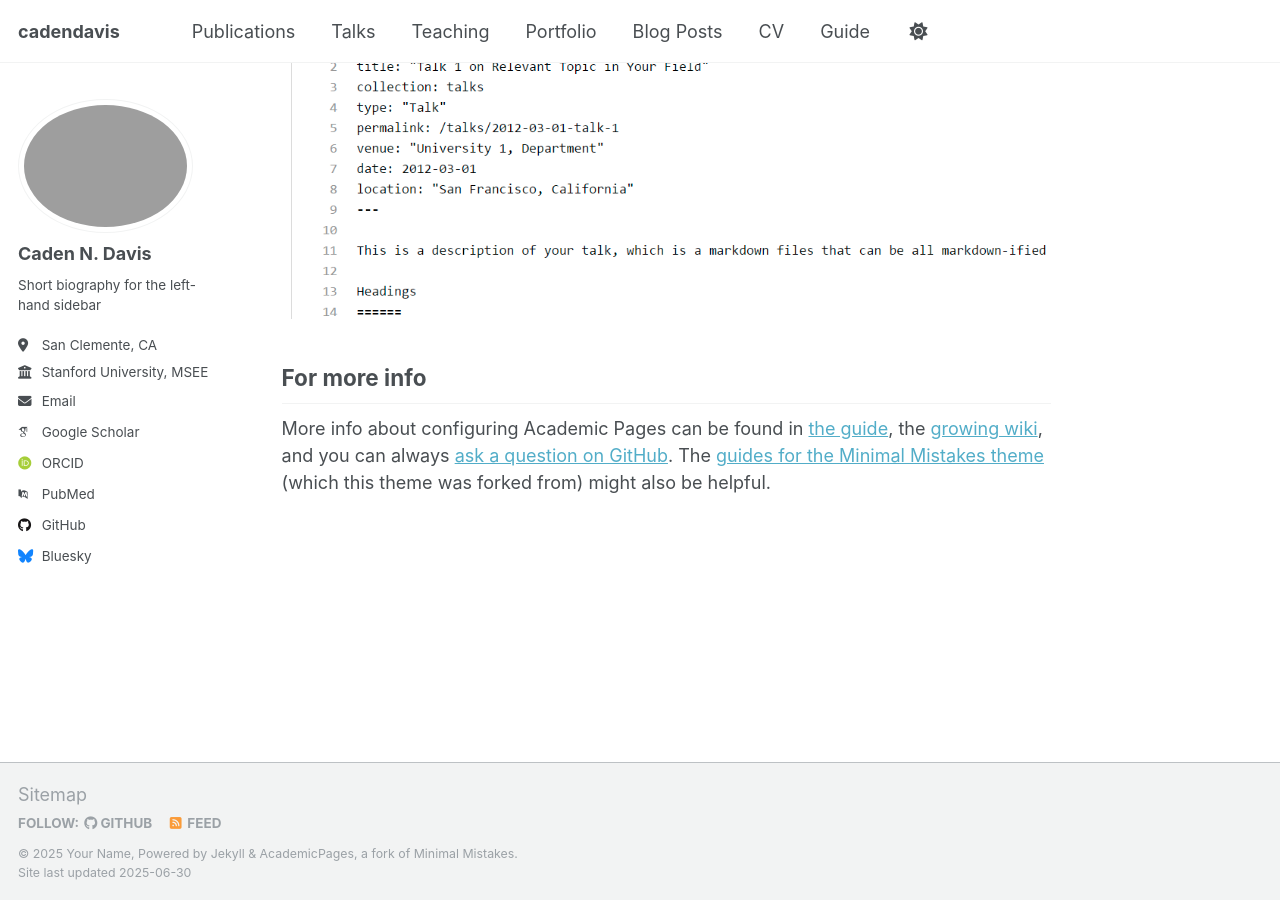
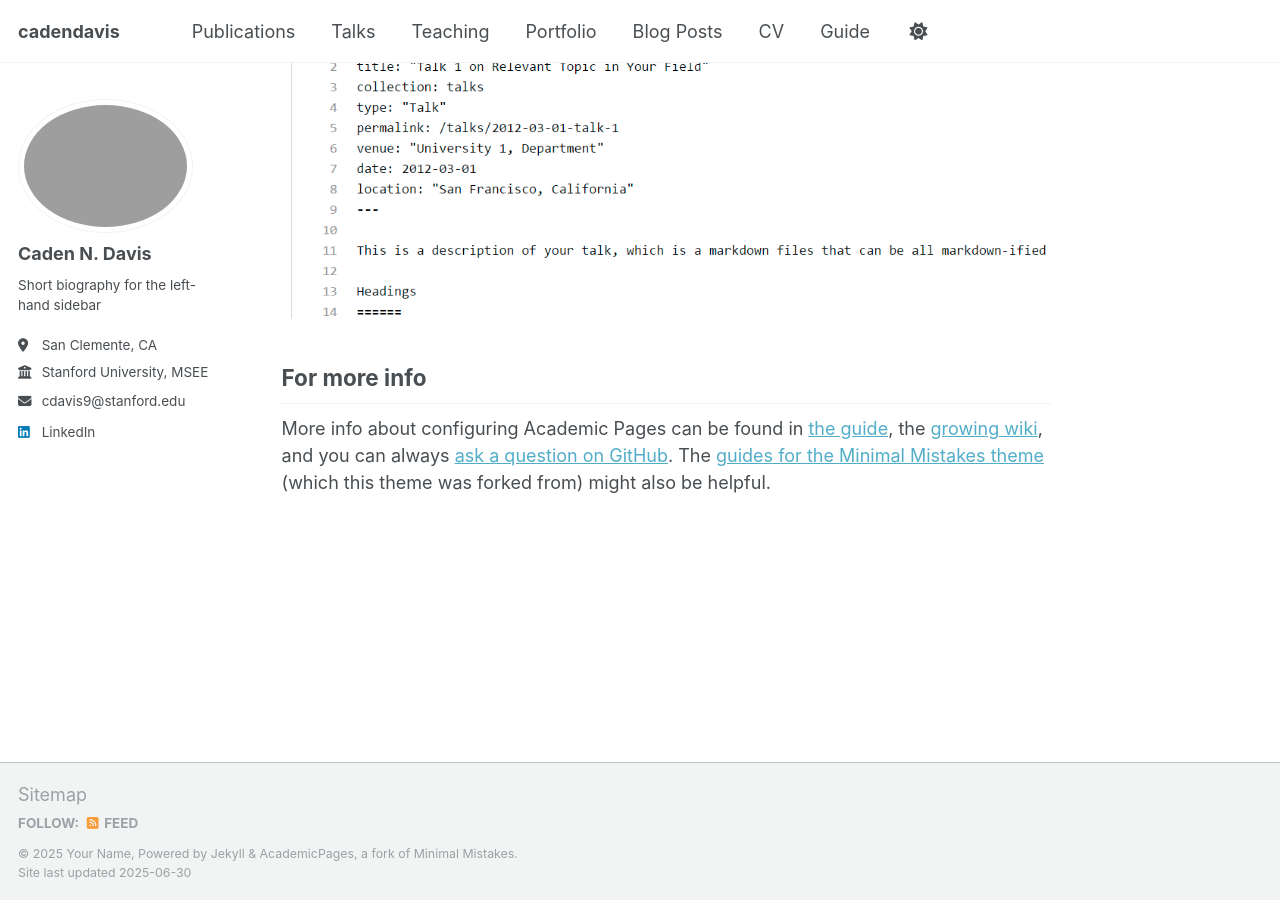
Before and after one commit to caden-davis/caden-davis.github.io, a Jekyll site: the page built from _pages/about.md, in a window 1280 px wide and 900 px high, scrolled down 2880 px. Built offline with Jekyll 4.4.1, drawn with Linux system fonts in a browser that asks for light colours; some web fonts are replaced; a script that is not in the unit is left out.

Commit message:
Changed 'email' button to show the email itself

```diff
--- a/_config.yml
+++ b/_config.yml
@@ -34,11 +34,11 @@ author:
   # Academic websites
   academia         : # URL
   arxiv            : # URL - Update with the correct link to your profile
-  googlescholar    : "https://scholar.google.com/citations?user=PS_CX0AAAAAJ"
+  googlescholar    : # "https://scholar.google.com/citations?user=PS_CX0AAAAAJ"
   impactstory      : # URL
-  orcid            : "http://orcid.org/yourorcidurl"
+  orcid            : # "http://orcid.org/yourorcidurl"
   semantic         : # URL
-  pubmed           : "https://www.ncbi.nlm.nih.gov/pubmed/?term=john+snow"
+  pubmed           : # "https://www.ncbi.nlm.nih.gov/pubmed/?term=john+snow"
   researchgate     : # URL
   scopus           : # URL
 
@@ -46,12 +46,12 @@ author:
   bitbucket        : # Username - Update with your username on the site
   codepen          : # Username
   dribbble         : # Username
-  github           : "academicpages"
+  github           : # "academicpages"
   kaggle           : # Username
   stackoverflow    : # User number or user number and name (i.e., use "1" or "1/jeff-atwood")
 
   # Social media
-  bluesky          : "bsky.app" # Replace this with you Bluesky username
+  bluesky          : # "bsky.app" # Replace this with you Bluesky username
   facebook         : # Username
   flickr           : # Username
   foursquare       : # Username
@@ -60,7 +60,7 @@ author:
   keybase          : # Username
   instagram        : # Username
   lastfm           : # Username
-  linkedin         : # Username
+  linkedin         : https://www.linkedin.com/in/caden-davis/ # Username
   mastodon         : # URL
   medium           : # URL
   pinterest        : # Username
--- a/_includes/author-profile.html
+++ b/_includes/author-profile.html
@@ -34,7 +34,8 @@
         <li><a href="{{ author.uri }}"><i class="fas fa-fw fa-link icon-pad-right" aria-hidden="true"></i>{{ site.data.ui-text[site.locale].website_label | default: "Website" }}</a></li>
       {% endif %}
       {% if author.email %}
-        <li><a href="mailto:{{ author.email }}"><i class="fas fa-fw fa-envelope icon-pad-right" aria-hidden="true"></i>{{ site.data.ui-text[site.locale].email_label | default: "Email" }}</a></li>
+        <!-- <li><a href="mailto:{{ author.email }}"><i class="fas fa-fw fa-envelope icon-pad-right" aria-hidden="true"></i>{{ site.data.ui-text[site.locale].email_label | default: "Email" }}</a></li> -->
+        <li><a href="mailto:{{ author.email }}"><i class="fas fa-fw fa-envelope icon-pad-right" aria-hidden="true"></i>{{ author.email }}</a></li>
       {% endif %}
 
       <!-- Font Awesome and Academicons icons / Academic websites -->
```
